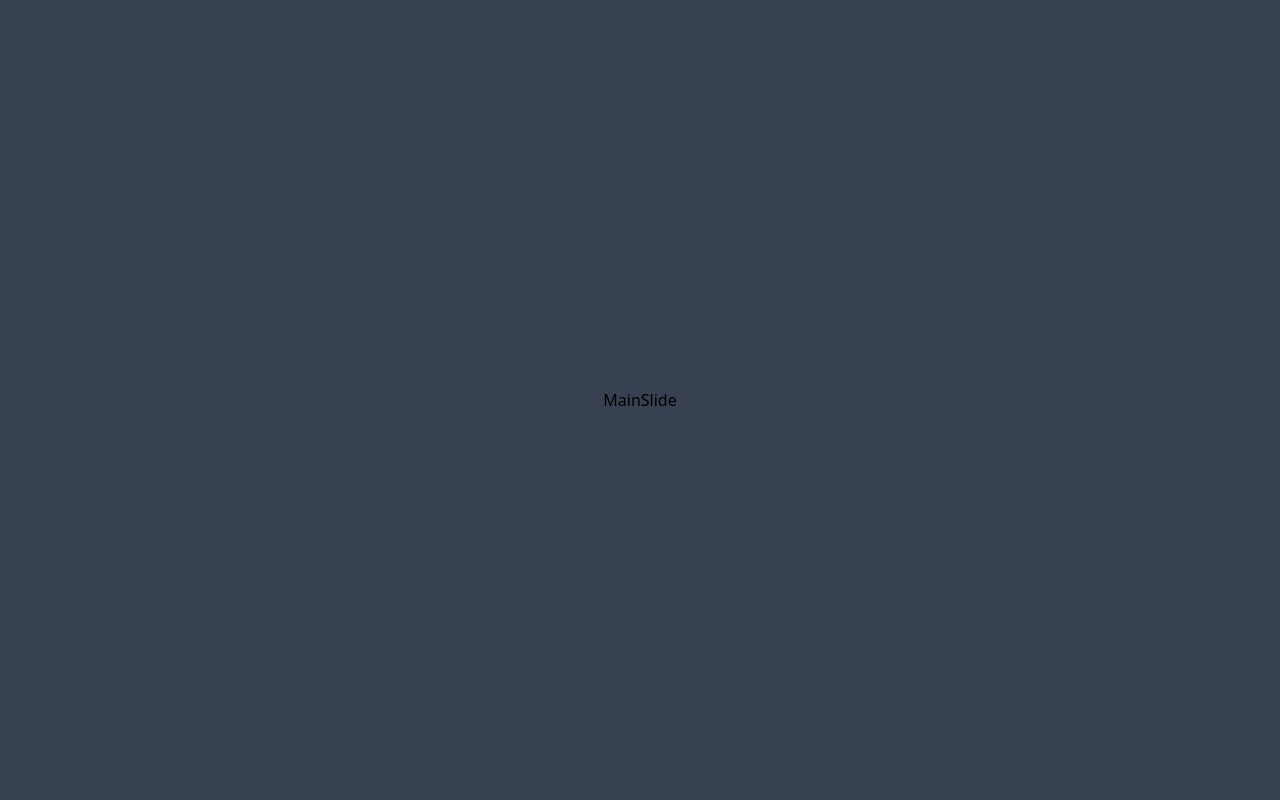
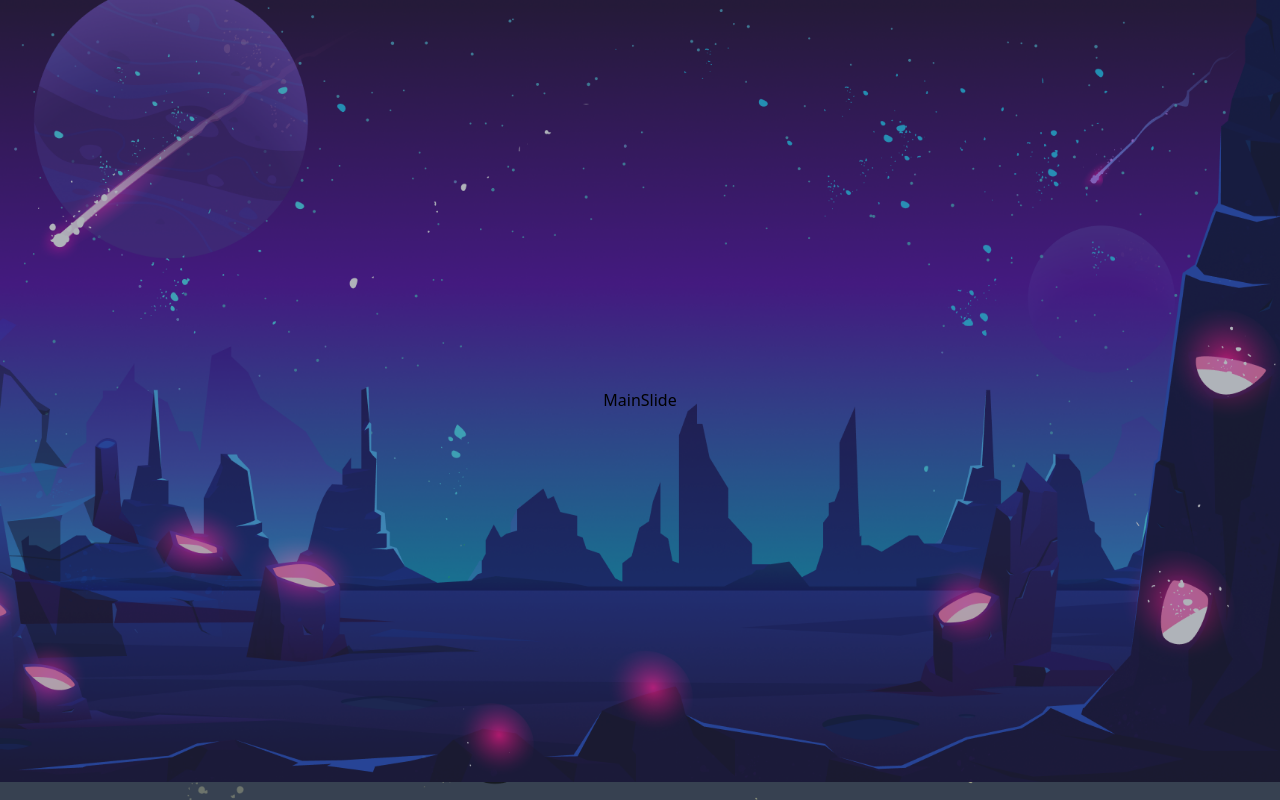
Before and after one commit to ZozuliaMykyta/portfolio, a React (Vite) app: page / in a window 1280 px wide. Built offline with nearby package versions, Linux system fonts and the light colour scheme.

Commit message:
feat: add background image for main slide in App.css

```diff
--- a/src/App.css
+++ b/src/App.css
@@ -1,6 +1,7 @@
 @import "tailwindcss";
 
 .main-slide {
+  background: url("./assets/img/background.png") 0 0 / cover no-repeat;
   display: flex;
   align-items: center;
   justify-content: center;
```
Also changed, not shown: src/assets/img/background.png (added).
